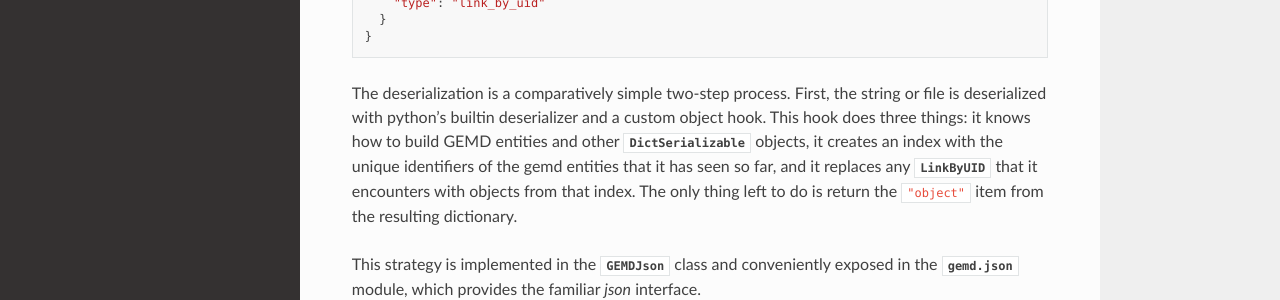
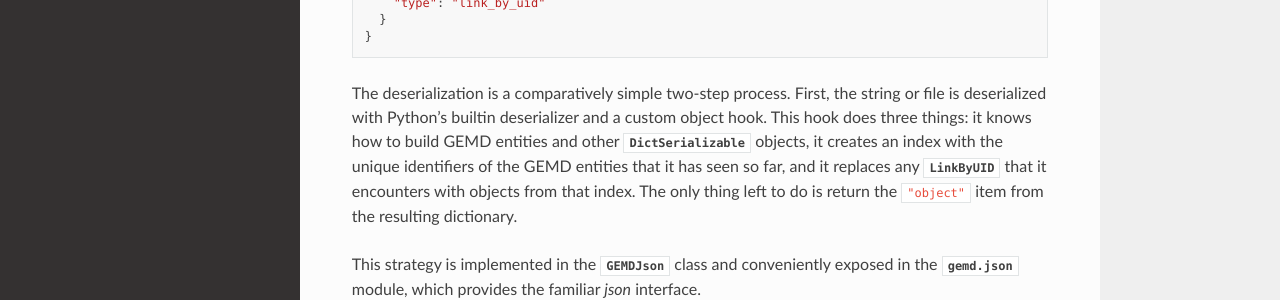
Before and after one commit to CitrineInformatics/gemd-python, a Sphinx documentation site: the page built from docs/source/depth/serialization.rst, in a window 1280 px wide and 900 px high, scrolled down 1249 px. Shown: the part 409-709 px from the top of the window. Built offline with Sphinx 7.4.7 and the Read the Docs theme 2.0.0, drawn with Linux system fonts in a browser that asks for light colours.

Commit message:
Copy-edits from our proofreader

```diff
--- a/docs/source/depth/serialization.rst
+++ b/docs/source/depth/serialization.rst
@@ -21,9 +21,9 @@
 
 This linking structure presents several challenges for serialization and deserialization:
 
-a. The graph cannot be traversed through uni-directional links in the wrong direction.
-b. Only the writeable side of bi-directional links can be persisted.
-c. Objects that are referenced by multiple objects must be deserialized to the same object.
+- The graph cannot be traversed through uni-directional links in the wrong direction.
+- Only the writeable side of bi-directional links can be persisted.
+- Objects that are referenced by multiple objects must be deserialized to the same object.
 
 These challenges are addressed by a custom json serialization procedure and the special :class:`~gemd.entity.link_by_uid.LinkByUID` class.
 
@@ -79,10 +79,10 @@
   }
 
 The deserialization is a comparatively simple two-step process.
-First, the string or file is deserialized with python's builtin deserializer and a custom object hook.
+First, the string or file is deserialized with Python's builtin deserializer and a custom object hook.
 This hook does three things:
 it knows how to build GEMD entities and other :class:`~gemd.entity.dict_serializable.DictSerializable` objects,
-it creates an index with the unique identifiers of the gemd entities that it has seen so far,
+it creates an index with the unique identifiers of the GEMD entities that it has seen so far,
 and it replaces any :class:`~gemd.entity.link_by_uid.LinkByUID` that it encounters with objects from that index.
 The only thing left to do is return the ``"object"`` item from the resulting dictionary.
 
--- a/docs/source/depth/unit_parsing.rst
+++ b/docs/source/depth/unit_parsing.rst
@@ -4,10 +4,10 @@
 
 Unit parsing is performed using the Pint_ package.
 By default, Pint supports a larger set of units than the Citrine Platform.
-Therefore, we include a custom unit definition file in GEMD-python: `citrine_en.txt`_.
+Therefore, we include a custom unit definition file in gemd-python: `citrine_en.txt`_.
 This file contains the most commonly used units and will grow over time.
 
-Requests for support of additional units can be made by opening an issue in the `GEMD-python repository`_ on github.
+Requests for support of additional units can be made by opening an issue in the `gemd-python repository`_ on github.
 
 .. _Pint: https://pint.readthedocs.io/en/0.9/
 .. _citrine_en.txt: https://github.com/CitrineInformatics/gemd-python/blob/main/gemd/units/citrine_en.txt
--- a/setup.py
+++ b/setup.py
@@ -2,7 +2,7 @@
 
 
 setup(name='gemd',
-      version='1.0.0',
+      version='1.0.1',
       url='http://github.com/CitrineInformatics/gemd-python',
       description="Python binding for Citrine's GEMD data model",
       author='Max Hutchinson',
```
Also changed, not shown: CONTRIBUTING.md (+5 -5 lines).
